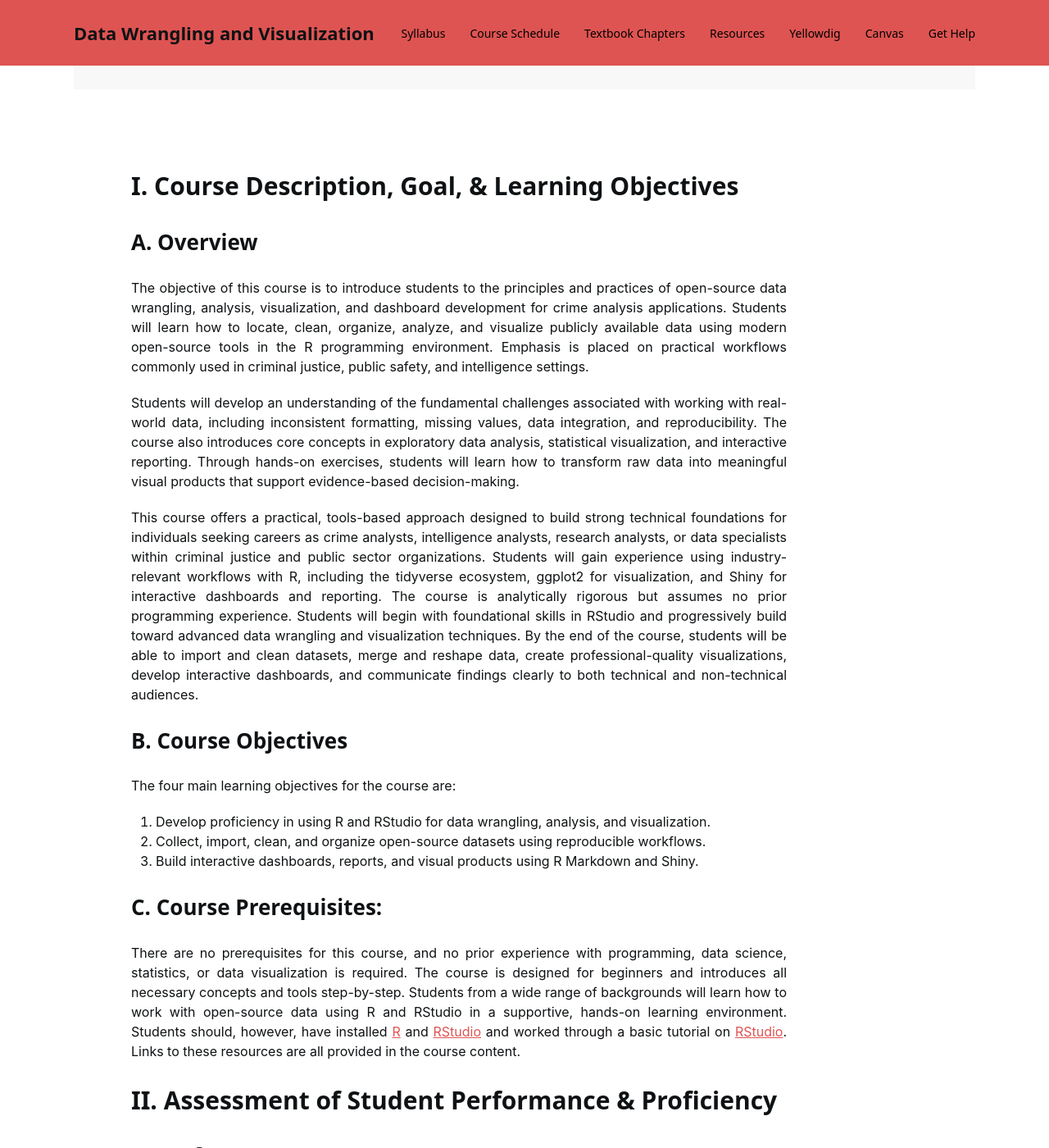
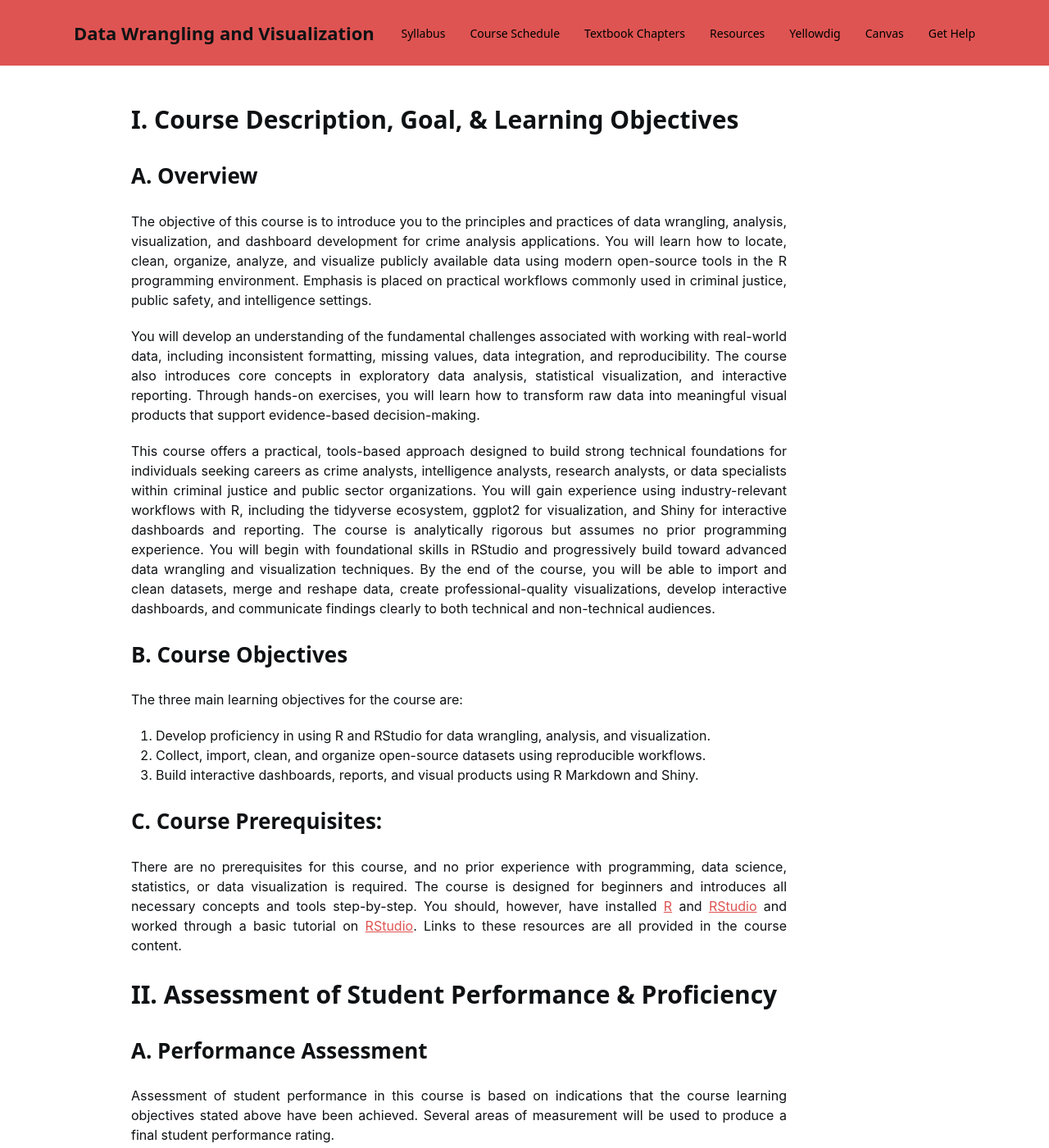
Before and after one commit to Watts-College/crj-541-fall-2026, a Jekyll site: the page built from index.md, in a window 1280 px wide and 1400 px high, scrolled down 1685 px. Shown: the whole window at 82% size. Built offline with Jekyll 4.4.1, drawn with Linux system fonts in a browser that asks for light colours; nearby versions of some CDN libraries; a style sheet for code colours, icons or effects is not loaded; some of the changed text lies outside the part shown.

Commit message:
edits to index

```diff
--- a/_config.yml
+++ b/_config.yml
@@ -11,7 +11,7 @@
 
 # COURSE INFO:
 
-description:        Open-Source Data Wrangling and Visualization for Crime Analysts
+description:        Data Wrangling and Visualization for Crime Analysts
 
 # Header text at the top left of the website
 
--- a/index.md
+++ b/index.md
@@ -4,13 +4,13 @@
 
 
 index:
-    title: Open-Source Data Wrangling and Visualization for Crime Analysts
+    title: Data Wrangling and Visualization for Crime Analysts
 
 info:
  program_title: Online Master of Science in Crime Analysis
  program_website: https://asuonline.asu.edu/online-degree-programs/graduate/masters-crime-analysis/
  course_title: Open-Source Data Wrangling and Visualization for Crime Analysts
- course_number: CRJ 41
+ course_number: CRJ 541
  course_level: Graduate
  course_start_end_dates: October 14th - December 4th, 2026
  course_prerequisites:
@@ -42,23 +42,23 @@
 
 ## A. Overview
 
-The objective of this course is to introduce students to the principles and practices of open-source data wrangling, analysis, visualization, and dashboard development for crime analysis applications.
-Students will learn how to locate, clean, organize, analyze, and visualize publicly available data using modern open-source tools in the R programming environment.
+The objective of this course is to introduce you to the principles and practices of data wrangling, analysis, visualization, and dashboard development for crime analysis applications.
+You will learn how to locate, clean, organize, analyze, and visualize publicly available data using modern open-source tools in the R programming environment.
 Emphasis is placed on practical workflows commonly used in criminal justice, public safety, and intelligence settings.
 
-Students will develop an understanding of the fundamental challenges associated with working with real-world data, including inconsistent formatting, missing values, data integration, and reproducibility.
+You will develop an understanding of the fundamental challenges associated with working with real-world data, including inconsistent formatting, missing values, data integration, and reproducibility.
 The course also introduces core concepts in exploratory data analysis, statistical visualization, and interactive reporting.
-Through hands-on exercises, students will learn how to transform raw data into meaningful visual products that support evidence-based decision-making.
+Through hands-on exercises, you will learn how to transform raw data into meaningful visual products that support evidence-based decision-making.
 
 This course offers a practical, tools-based approach designed to build strong technical foundations for individuals seeking careers as crime analysts, intelligence analysts, research analysts, or data specialists within criminal justice and public sector organizations.
-Students will gain experience using industry-relevant workflows with R, including the tidyverse ecosystem, ggplot2 for visualization, and Shiny for interactive dashboards and reporting.
+You will gain experience using industry-relevant workflows with R, including the tidyverse ecosystem, ggplot2 for visualization, and Shiny for interactive dashboards and reporting.
 The course is analytically rigorous but assumes no prior programming experience.
-Students will begin with foundational skills in RStudio and progressively build toward advanced data wrangling and visualization techniques.
-By the end of the course, students will be able to import and clean datasets, merge and reshape data, create professional-quality visualizations, develop interactive dashboards, and communicate findings clearly to both technical and non-technical audiences.
+You will begin with foundational skills in RStudio and progressively build toward advanced data wrangling and visualization techniques.
+By the end of the course, you will be able to import and clean datasets, merge and reshape data, create professional-quality visualizations, develop interactive dashboards, and communicate findings clearly to both technical and non-technical audiences.
 
 ## B. Course Objectives
 
-The four main learning objectives for the course are:
+The three main learning objectives for the course are:
 
 1. Develop proficiency in using R and RStudio for data wrangling, analysis, and visualization.
 2. Collect, import, clean, and organize open-source datasets using reproducible workflows.
@@ -68,8 +68,7 @@
 
 There are no prerequisites for this course, and no prior experience with programming, data science, statistics, or data visualization is required.
 The course is designed for beginners and introduces all necessary concepts and tools step-by-step.
-Students from a wide range of backgrounds will learn how to work with open-source data using R and RStudio in a supportive, hands-on learning environment.
-Students should, however, have installed [R](https://cran.rstudio.com/) and [RStudio](https://posit.co/download/rstudio-desktop/) and worked through a basic tutorial on [RStudio](https://posit.co/download/rstudio-desktop/).
+You should, however, have installed [R](https://cran.rstudio.com/) and [RStudio](https://posit.co/download/rstudio-desktop/) and worked through a basic tutorial on [RStudio](https://posit.co/download/rstudio-desktop/).
 Links to these resources are all provided in the course content.
 
 # II. Assessment of Student Performance & Proficiency
@@ -81,7 +80,7 @@
 
 ## B. Demonstrating Proficiency
 
-Students will demonstrate competency in understanding, producing, and communicating the results of their analyses through the following assignments:
+You will demonstrate competency in understanding, producing, and communicating the results of their analyses through the following assignments:
 
 1. Weekly labs
 2. Discussion
@@ -89,9 +88,9 @@
 
 Assigned work, including the final dashboard project, as well as regular, active participation in online discussion sessions (a critical part of the course learning strategy) are the tools I will use to measure comprehension and skill.
 The course grade is a direct reflection of demonstrated performance.
-Students should take stated expectations seriously regarding preparation, conduct, and academic honesty in order to receive a grade reflecting outstanding performance.
+You should take stated expectations seriously regarding preparation, conduct, and academic honesty in order to receive a grade reflecting outstanding performance.
 
-**Note:** Students should be aware that merely completing assigned work in no way guarantees an outstanding grade in the course.
+**Note:** You should be aware that merely completing assigned work in no way guarantees an outstanding grade in the course.
 To receive an outstanding course grade (using the grading scheme described below and the performance assessment approach noted above), all assigned work should be completed on time with careful attention to assignment details.
 
 # III. Course Structure, Operations, & Expectations
@@ -101,7 +100,7 @@
 ### Incremental Progression
 
 Mastering the concepts and technical skills associated with data wrangling and visualization is similar to learning a new language.
-Students begin by learning the foundational vocabulary, tools, and workflows used in modern data analysis.
+We begin by learning the foundational vocabulary, tools, and workflows used in modern data analysis.
 Throughout the course, you will become familiar with how analysts organize, clean, interpret, and communicate data within criminal justice and public safety environments.
 
 Progress may feel gradual at first as you learn core programming concepts, develop confidence working with real-world datasets, and build technical proficiency in R and RStudio.
@@ -110,13 +109,9 @@
 
 This is just part of the process. It sort of feels like this:
 
-<br>
-
 <div style="text-align: center;">
   <img src="assets/img/curve-image.png" alt="Curve Image" width="300">
 </div>
-
-<br>
 
 But over time, you will find that your thought processes change as you approach data-related problems differently.
 In fact, you might come to see a whole new set of problems as answerable using the set of tools you will gain in this course.
@@ -136,14 +131,14 @@
 
 ### Discussion
 
-Online discussion boards are designed for students to engage with the material together.
+Online discussion boards are designed for you to engage with the material together.
 The purpose of online discussion sessions is threefold:
-(1) the online discussion sessions allow students to interact with their peers and share ideas and interpretations of the assigned material,
+(1) the online discussion sessions allow you to interact with their peers and share ideas and interpretations of the assigned material,
 (2) such peer-to-peer discussion online helps build professional relationships with potential future colleagues in the field, and
-(3) the discussions permit the instructor to assess student engagement with the assigned material.
+(3) the discussions allow me to assess your engagement with the assigned material.
 
 The online discussions are explicitly intended to meet the objectives stated above.
-They are not intended as another form of readings or tutorial where the instructor provides commentary, and students simply react.
+They are not intended as another form of readings or tutorial where I provide commentary and you simply react.
 Rather, the discussions are a chance for peer-to-peer interaction and proactive engagement by each individual student.
 
 ## B. Assigned Reading Materials
@@ -247,9 +242,9 @@
 ## G. Student Conduct: Expectation of Professional Behavior
 
 Respectful conversations and tolerance of others&#39; opinions will be strictly enforced.
-Any inappropriate language, threatening, harassing, or otherwise inappropriate behavior during discussion could result in the student(s) being administratively dropped from the course with no refund, per [**ASU Policy USI 201-10**](http://www.asu.edu/aad/manuals/usi).
+Any inappropriate language, threatening, harassing, or otherwise inappropriate behavior during discussion could result in you being administratively dropped from the course with no refund, per [**ASU Policy USI 201-10**](http://www.asu.edu/aad/manuals/usi).
 
-Students are required to adhere to the behavior standards listed in the [**Arizona Board of Regents Policy Manual Chapter V: Campus and Student Affairs**](https://public.powerdms.com/ABOR/documents/1491970).
+You are required to adhere to the behavior standards listed in the [**Arizona Board of Regents Policy Manual Chapter V: Campus and Student Affairs**](https://public.powerdms.com/ABOR/documents/1491970).
 
 ## H. Academic Integrity and Honesty
 
```
